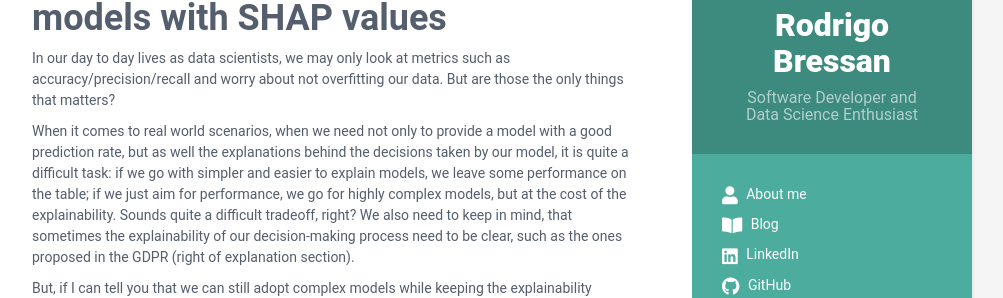
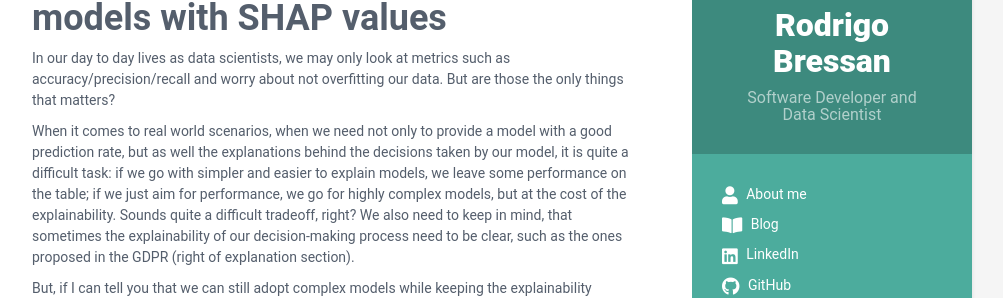
Before and after one commit to rodrigobressan/rodrigobressan.github.io, a Jekyll site: the page built from _posts/2019-09-18-02-shap.md, in a window 1280 px wide and 900 px high. Shown: the part 171-469 px from the top of the window, without its empty margins (168-1171 px from the left). Built offline with Jekyll 4.4.1, drawn with Linux system fonts in a browser that asks for light colours.

Commit message:
Updated headline

```diff
--- a/_data/data.yml
+++ b/_data/data.yml
@@ -9,7 +9,7 @@ sidebar:
 
   # Profile information
   name: Rodrigo Bressan
-  tagline: Software Developer and<br/>Data Science Enthusiast
+  tagline: Software Developer and<br/>Data Scientist
   avatar: profile.png  #place a 100x100 picture inside /assets/images/ folder and provide the name of the file below
 
   # Sidebar links
@@ -58,8 +58,6 @@ career-profile:
   summary: |
 
     Experience on building solutions for both web and mobile platforms (Android, iOS and hybrid) using Machine Learning and Computer Vision. I am enthusiastic about learning new things and sharing the knowledge with the people around me. My goal is to always create well written, readable and tested code.  I also enjoy contributing to open source (you can check it <a href="https://github.com/rodrigobressan" target="_blank">here</a>) and writing on my personal blog.
-
-    You can find my up-to-date resume <a href="https://bressan.xyz/resume.pdf" target="_blank">here</a>.
 
     Feel free to reach me if you have any available opportunities, I am sure that we could collaborate together.
 
```
